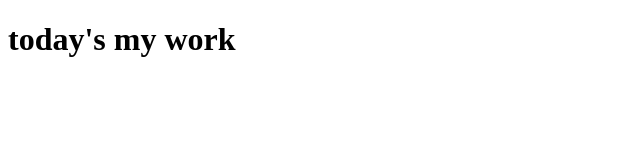
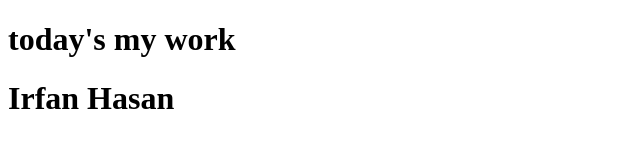
Before and after one commit to habiba2005tech/today, a plain HTML site: page index.html in a window 1280 px wide. Shown: the whole page, without its empty margins (0-640 px from the left). Drawn offline with Linux system fonts and the light colour scheme.

Commit message:
second commit

```diff
--- a/index.html
+++ b/index.html
@@ -8,6 +8,7 @@
 <body>
 
 <h1> today's my work</h1>
+<h1>Irfan Hasan</h1>
 
 </body>
 </html>
```
